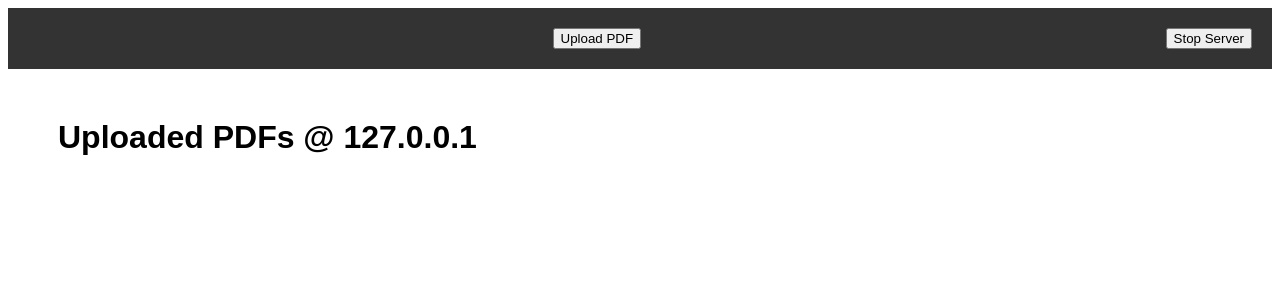
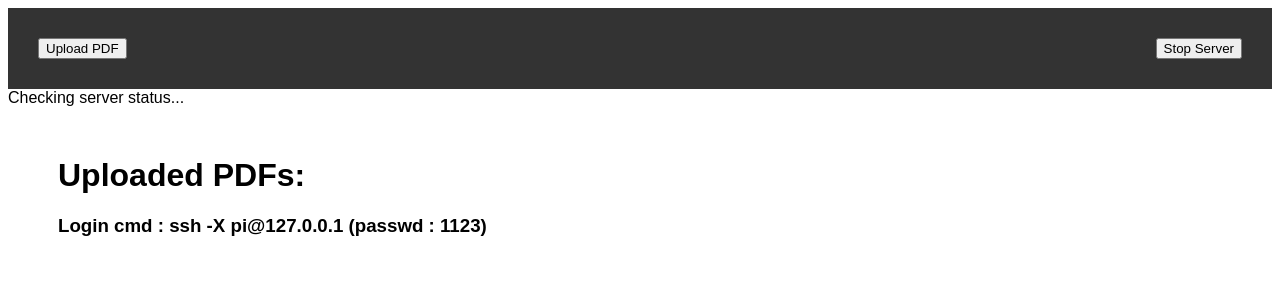
Before and after one commit to Ritam-Barai/smart_projector, a Django app: page / in a window 1280 px wide. Shown: the top 300 px of the page. Run offline with Django 4.2, Linux system fonts and the light colour scheme; data that the repository does not hold is empty.

Commit message:
Updated the stop-server method and bug fixes

```diff
--- a/server_proj/projview/pdfs/management/commands/clean_media.py
+++ b/server_proj/projview/pdfs/management/commands/clean_media.py
@@ -13,6 +13,8 @@ class Command(BaseCommand):
 
         # Query PDF objects and delete associated files
         pdfs = PDF.objects.all()
+        PDF.objects.all().delete()
+        #self.stdout.write(self.style.SUCCESS('Successfully deleted all PDF files'))
         for pdf in pdfs:
             pdf_file_path = os.path.join(pdf_directory, pdf.file.name)
             try:
@@ -21,8 +23,7 @@ class Command(BaseCommand):
             except FileNotFoundError:
                 self.stdout.write(self.style.WARNING(f"File {pdf.file.name} not found. Skipped deletion."))
 
-        PDF.objects.all().delete()
-        self.stdout.write(self.style.SUCCESS('Successfully deleted all PDF files'))
+
         return
 
         # Optionally, delete all PDF objects from the database
--- a/server_proj/projview/pdfs/signals.py
+++ b/server_proj/projview/pdfs/signals.py
@@ -61,9 +61,9 @@ def cleanup_media(sender, **kwargs):
         media_root = settings.MEDIA_ROOT
         pdf_directory = os.path.join(media_root)
         try:
-            call(['python3', 'manage.py', 'clean_media'])
+            #call(['python3', 'manage.py', 'clean_media'])
             shutil.rmtree(media_root)
-            os.makedirs(media_root)
+            #os.makedirs(media_root)
             call(['python3', 'manage.py', 'cleanup_pdfs'])
             #PDF.objects.all().delete()
             #media_pdfs_dir = os.path.join(settings.MEDIA_ROOT)
--- a/server_proj/projview/pdfs/templates/pdfs/index.html
+++ b/server_proj/projview/pdfs/templates/pdfs/index.html
@@ -13,8 +13,10 @@
         .title-bar {
             background-color: #333;
             color: white;
-            padding: 20px;
-            text-align: center;
+            padding: 30px;
+            display: flex;
+            align-items: center;
+            justify-content: space-between;
         }
         .container {
             margin: 50px;
@@ -30,9 +32,8 @@
             box-shadow: 0 0 10px rgba(0, 0, 0, 0.1);
             z-index: 1000;
         }
-        #stopButton {
-        float: right;
-        }
+
+
         #overlay {
             display: none;
             position: fixed;
@@ -74,8 +75,11 @@
         <button id="uploadButton" class="left">Upload PDF</button>
         <button id="stopButton" class="right">Stop Server</button>
     </div>
+    <div id="serverStatus">Checking server status...</div>
     <div class="container">
-        <h1>Uploaded PDFs @ {{host_ip}}</h1>
+        <h1>Uploaded PDFs:</h1>
+        <h3>Login cmd : ssh -X  pi@{{host_ip}}  (passwd : 1123)</h3>
+
         <div id="pdfList"></div>
     </div>
     <div id="overlay"></div>
@@ -88,6 +92,8 @@
     {% csrf_token %}  <!-- Include CSRF token here -->
 
     <script>
+
+let statusCheckInterval = setInterval(checkServerStatus, 5000);
         // JavaScript code for handling events and making AJAX requests
         document.getElementById('uploadButton').addEventListener('click', function() {
             document.getElementById('overlay').style.display = 'block';
@@ -165,8 +171,9 @@
                 }
             }).then(response => {
                 if (response.ok) {
-                    console.log('Server stopping...');
-                    alert('Server is stopping...');
+                    console.log('Server has stopped');
+                    alert('Server has stopped');
+                    window.location.reload();
                 } else {
                     console.error('Failed to stop the server');
                 }
@@ -225,6 +232,29 @@
             return cookieValue;
         }
 
+        function checkServerStatus() {
+            fetch('/health_check/') // Assuming you have a simple endpoint to check server status
+                .then(response => {
+                    if (response.ok) {
+                        console.log("Server is running.");
+                        document.getElementById('serverStatus').innerText = 'Server is running';
+                    } else {
+                        // If the server responds, but not with a 200 OK
+                        console.error("Server might be having issues.");
+                        document.getElementById('serverStatus').innerText = 'Server might be having issues';
+                    }
+                })
+                .catch(error => {
+                    console.error("Server is down.", error);
+                    document.getElementById('serverStatus').innerText = 'Server is down';
+                    clearInterval(statusCheckInterval); // Stop further checks
+                    window.location.reload();
+                });
+        }
+
+        // Call checkServerStatus() every 5 seconds
+        setInterval(checkServerStatus, 3000);
+
 
         // Fetch and display existing PDFs on page load
         fetch('/pdfs/')
--- a/server_proj/projview/pdfs/urls.py
+++ b/server_proj/projview/pdfs/urls.py
@@ -9,4 +9,5 @@ urlpatterns = [
     path('proj_IP/', views.proj_IP, name='proj_ip'),
     path('stop_server/', views.stop_server, name='stop_server'),
     path('delete_media_files/', views.delete_media_files, name='delete_media_files'),
+    path('health_check/', views.health_check, name='health_check'),
 ]
--- a/server_proj/projview/pdfs/views.py
+++ b/server_proj/projview/pdfs/views.py
@@ -14,6 +14,7 @@ from django.views.decorators.csrf import csrf_exempt
 import shutil
 import os
 import signal
+import subprocess
 
 def index(request):
     return render(request, 'pdfs/index.html')
@@ -80,10 +81,46 @@ def proj_IP(request):
 @csrf_exempt
 def stop_server(request):
     if request.method == 'POST':
-        os.kill(os.getpid(), signal.SIGINT)
-        return JsonResponse({'status': 'Server stopping...'})
+        '''
+        try:
+            # Replace 'path/to/stop_server.sh' with the actual path to your script
+            subprocess.run(['bash', f'{settings.BASE_DIR}/kill_server.sh'], check=True)
+            return JsonResponse({'status': 'Server stopping...'})
+        except subprocess.CalledProcessError as e:
+            return JsonResponse({'error': 'Failed to stop server'}, status=500)
+        '''
+        if cache.get('stop_server_subprocess_running'):
+            return JsonResponse({'error': 'Subprocess is already running.'}, status=400)
+
+        # Set the flag to indicate the subprocess is running
+        cache.set('stop_server_subprocess_running', True, timeout=60)  # Timeout in seconds
+
+        script_path = f'{settings.BASE_DIR}/kill_server.sh'
+
+    try:
+        proc = subprocess.Popen(['bash', script_path], preexec_fn=os.setsid)
+        response = {'status': 'Server stopping...','code': 200}
+        return JsonResponse(response)
+    except subprocess.CalledProcessError:
+        logger.exception("Failed to stop server due to subprocess error.")
+        response = {'error': 'Failed to stop server due to subprocess error.', 'code': 500}
+    except FileNotFoundError:
+        logger.exception("Script file not found.")
+        response = {'error': 'Script file not found.', 'code': 500}
+    except subprocess.TimeoutExpired:
+        logger.exception("Stopping server subprocess timed out.")
+        os.killpg(os.getpgid(proc.pid), signal.SIGTERM)
+        response = {'error': 'Stopping server subprocess timed out.', 'code': 500}
+    except Exception as e:
+        logger.exception(f"An unexpected error occurred: {str(e)}")
+        response = {'error': f'An unexpected error occurred: {str(e)}', 'code': 500}
+    finally:
+            # Clear the flag once the subprocess completes
+            cache.delete('stop_server_subprocess_running')
     return JsonResponse({'error': 'Invalid request method'}, status=400)
 
+def health_check(request):
+    return JsonResponse({'status': 'ok'})
 
 @require_POST
 def delete_media_files(request):
--- a/server_proj/projview/projview/urls.py
+++ b/server_proj/projview/projview/urls.py
@@ -27,4 +27,5 @@ urlpatterns = [
     path('', pdf_views.index, name='index'),
     path('stop_server/', pdf_views.stop_server, name='stop_server'),
     path('delete_media_files/', pdf_views.delete_media_files, name='delete_media_files'),
+    path('health_check/', pdf_views.health_check, name='health_check'),
 ]  + static(settings.MEDIA_URL, document_root=settings.MEDIA_ROOT)
```
Also changed, not shown: server_proj/projview/db.sqlite3, 1 other file.
